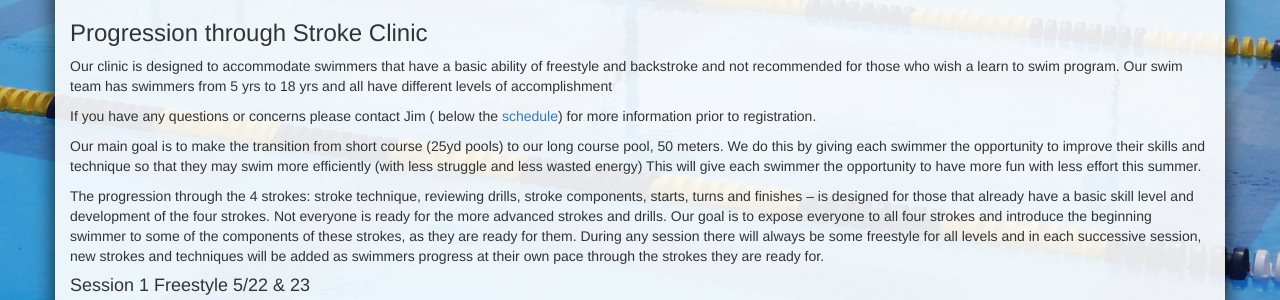
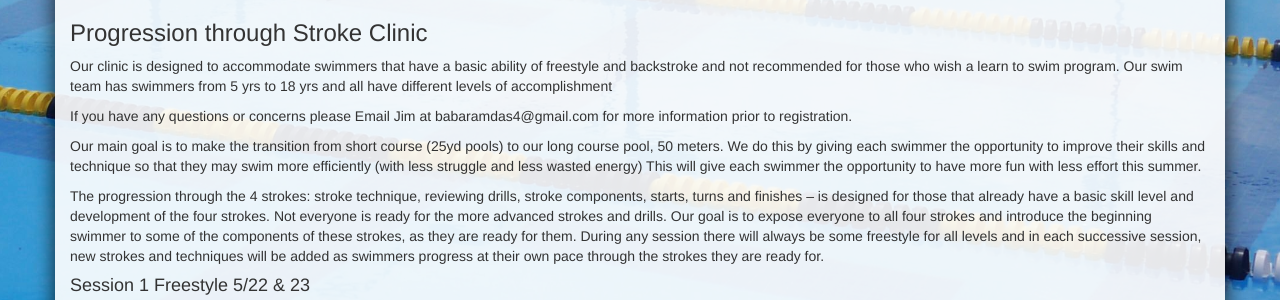
Before and after one commit to schickm/lwlightning.org, a Jekyll site: the page built from stroke-clinic/index.md, in a window 1280 px wide and 956 px high. Shown: the part 256-556 px from the top of the window. Built offline with Jekyll 4.4.1, drawn with Linux system fonts in a browser that asks for light colours; nearby versions of some CDN libraries; comment, search, counter and statistics services are not loaded.

Commit message:
Update index.md

```diff
--- a/stroke-clinic/index.md
+++ b/stroke-clinic/index.md
@@ -32,7 +32,7 @@ Note: _Stroke clinic is required for new swim team members._
 
 Our clinic is designed to accommodate swimmers that have a basic ability of freestyle and backstroke and not recommended for those who wish a learn to swim program. Our swim team has swimmers from 5 yrs to 18 yrs and all have different levels of accomplishment
 
-If you have any questions or concerns please contact Jim ( below the <a title="Registration &amp; Schedule" href="/stroke-clinic/registration-schedule/">schedule</a>) for more information prior to registration.
+If you have any questions or concerns please Email Jim at babaramdas4@gmail.com for more information prior to registration.
 
 Our main goal is to make the transition from short course (25yd pools) to our long course pool, 50 meters. We do this by giving each swimmer the opportunity to improve their skills and technique so that they may swim more efficiently (with less struggle and less wasted energy) This will give each swimmer the opportunity to have more fun with less effort this summer.
 
```
